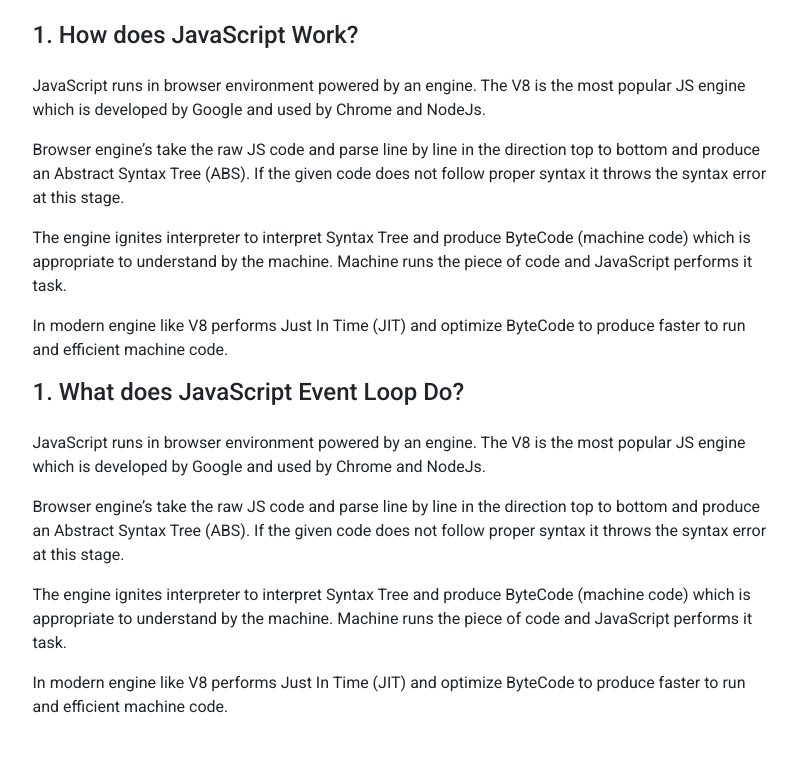
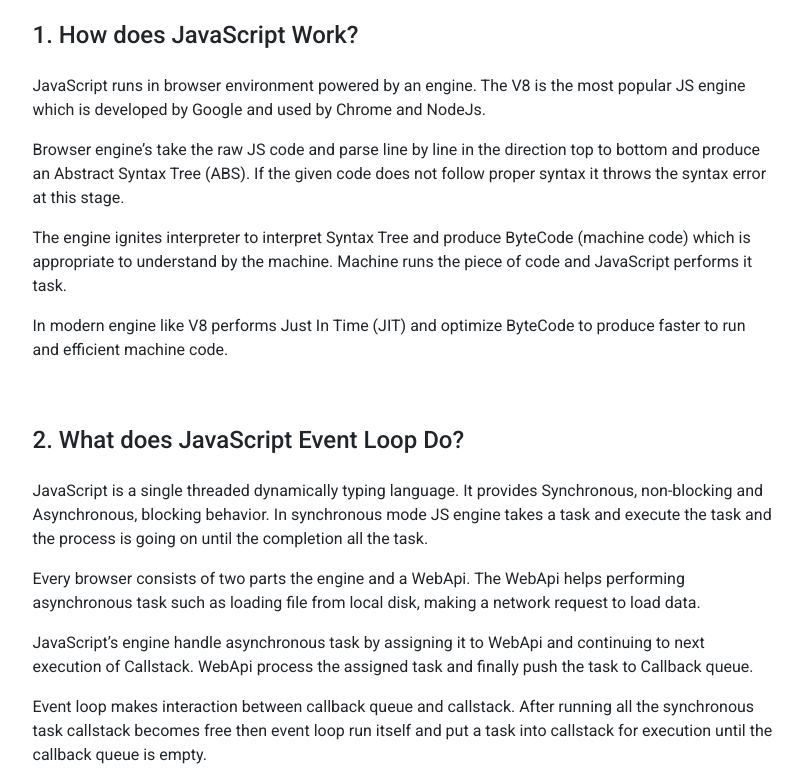
Before and after one commit to hasanTheBest/insta-shohor, a plain HTML site: page index.html in a window 1280 px wide. Shown: the part 1621-2404 px from the top of the page, without its empty margins (237-1040 px from the left). Before the commit the page ends 2356 px from the top, so only its background shows below. Drawn offline with nearby package versions, Linux system fonts and the light colour scheme.

Commit message:
2nd question is answered

```diff
--- a/index.html
+++ b/index.html
@@ -124,27 +124,28 @@
 
       <div class="row">
         <article class="col">
-          <h4 class="mb-4">1. What does JavaScript Event Loop Do?</h4>
+          <h4 class="mb-4 mt-5">2. What does JavaScript Event Loop Do?</h4>
           <p>
-            JavaScript runs in browser environment powered by an engine. The V8
-            is the most popular JS engine which is developed by Google and used
-            by Chrome and NodeJs.
+            JavaScript is a single threaded dynamically typing language. It
+            provides Synchronous, non-blocking and Asynchronous, blocking
+            behavior. In synchronous mode JS engine takes a task and execute the
+            task and the process is going on until the completion all the task.
           </p>
           <p>
-            Browser engine’s take the raw JS code and parse line by line in the
-            direction top to bottom and produce an Abstract Syntax Tree (ABS).
-            If the given code does not follow proper syntax it throws the syntax
-            error at this stage.
+            Every browser consists of two parts the engine and a WebApi. The
+            WebApi helps performing asynchronous task such as loading file from
+            local disk, making a network request to load data.
           </p>
           <p>
-            The engine ignites interpreter to interpret Syntax Tree and produce
-            ByteCode (machine code) which is appropriate to understand by the
-            machine. Machine runs the piece of code and JavaScript performs it
-            task.
+            JavaScript’s engine handle asynchronous task by assigning it to
+            WebApi and continuing to next execution of Callstack. WebApi process
+            the assigned task and finally push the task to Callback queue.
           </p>
           <p>
-            In modern engine like V8 performs Just In Time (JIT) and optimize
-            ByteCode to produce faster to run and efficient machine code.
+            Event loop makes interaction between callback queue and callstack.
+            After running all the synchronous task callstack becomes free then
+            event loop run itself and put a task into callstack for execution
+            until the callback queue is empty.
           </p>
         </article>
       </div>
```
